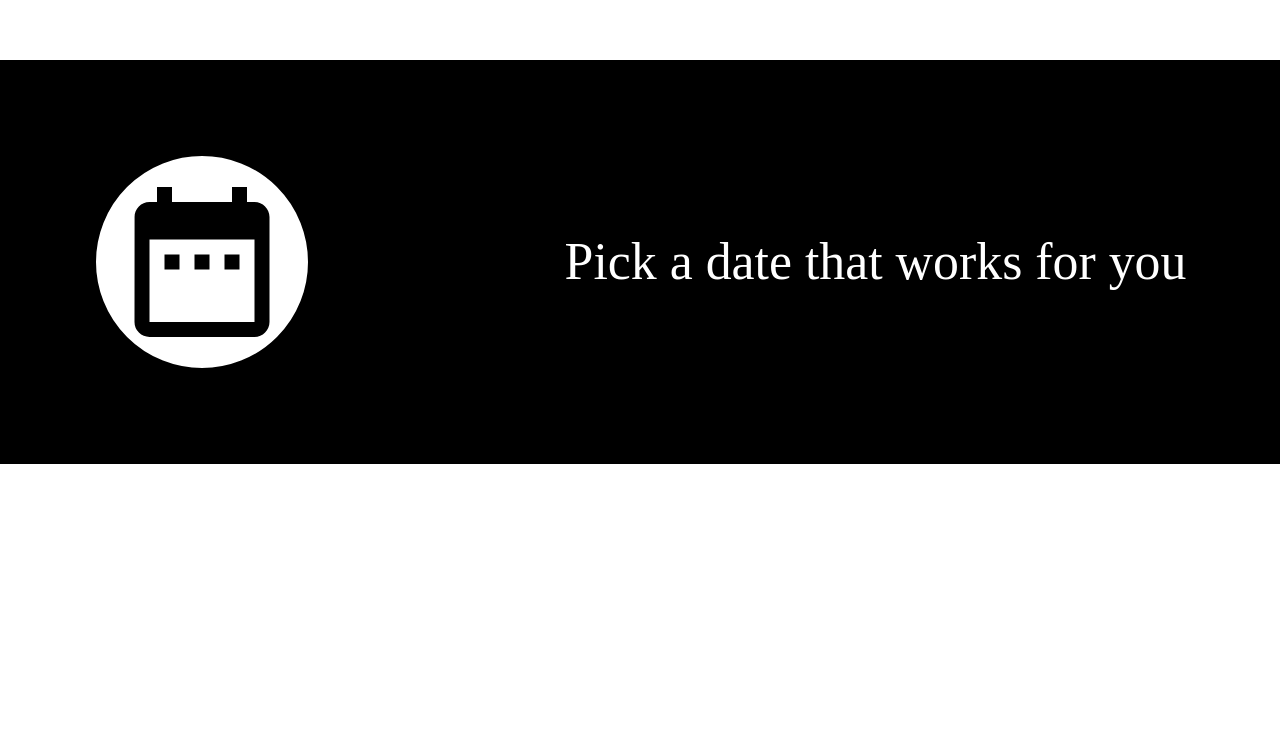
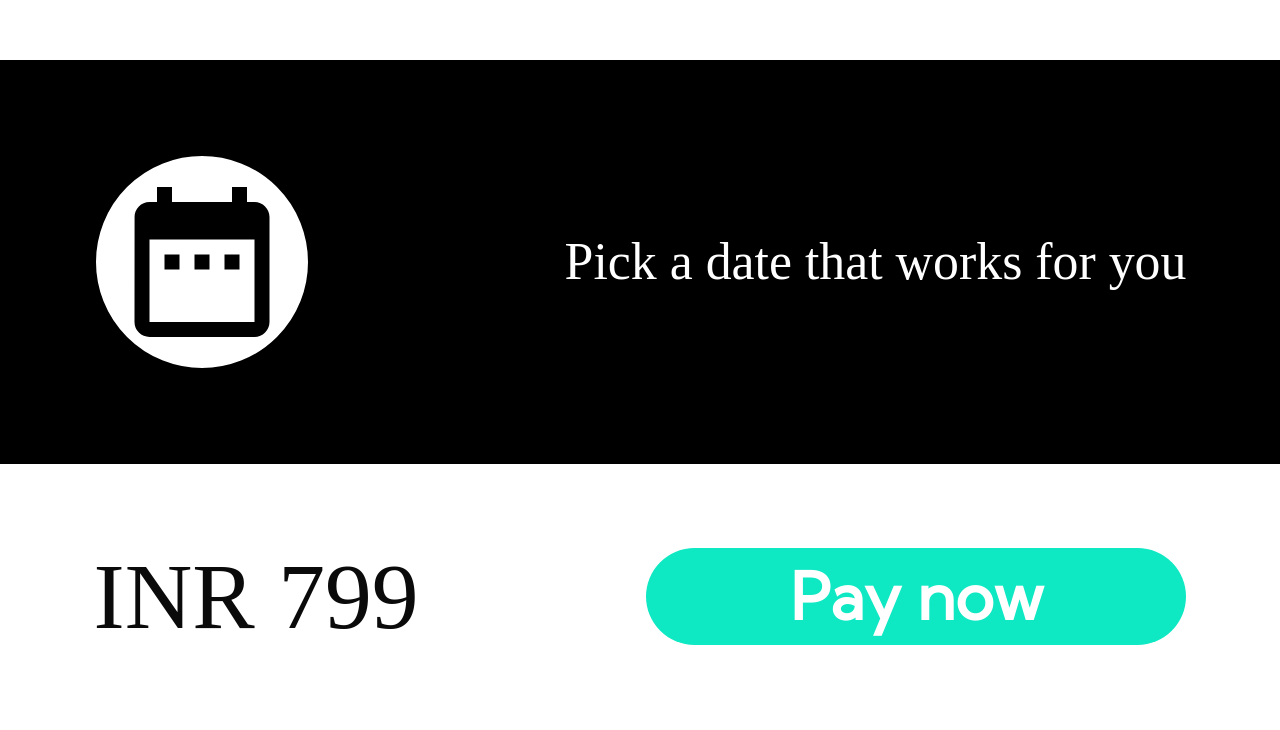
Before and after one commit to AnkitArul007/the-voice-company, a Gatsby site: page /review in a window 1280 px wide. Shown: the part 830-1560 px from the top of the page. Before the commit the page ends 1294 px from the top, so only its background shows below. Built offline with nearby package versions, Linux system fonts and the light colour scheme; Gatsby itself is replaced by a stand-in of ours.

Commit message:
final submit

```diff
--- a/src/components/PriceCont.js
+++ b/src/components/PriceCont.js
@@ -7,12 +7,13 @@ export default function PriceCont({
   priceColor,
   btnTextColor,
   btnBgColor,
+  price,
 }) {
   return (
     <section className={`${contColor} price-wrapper`}>
       <div>
         <Price className={priceColor}>
-          <h2>INR 999</h2>
+          <h2>INR {price}</h2>
         </Price>
       </div>
       <div>
--- a/src/pages/internship.js
+++ b/src/pages/internship.js
@@ -25,6 +25,7 @@ export default function Internship() {
           contColor="black-bg"
           btnTextColor="white-text"
           btnBgColor="aqua-bg"
+          price="999"
         />
       ) : (
         <Waitlist
--- a/src/pages/review.js
+++ b/src/pages/review.js
@@ -1,11 +1,18 @@
 import * as React from "react";
 import Layout from "../components/Layout";
 import CopywritingBasics from "../components/CopywritingBasics";
+import PriceCont from "../components/PriceCont";
 
 export default function Review() {
   return (
     <Layout>
       <CopywritingBasics></CopywritingBasics>
+      <PriceCont
+        priceColor="black-text"
+        btnTextColor="white-text"
+        btnBgColor="aqua-bg"
+        price="799"
+      />
     </Layout>
   );
 }
--- a/src/styles/global.scss
+++ b/src/styles/global.scss
@@ -74,7 +74,8 @@ html {
   font-size: 45%;
 }
 
-body {
+body::-webkit-scrollbar {
+  display: none;
 }
 
 // => navbar styling
```
